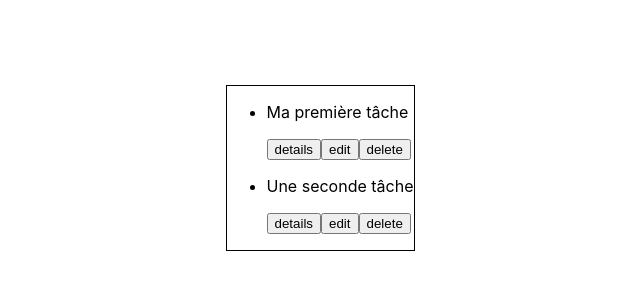
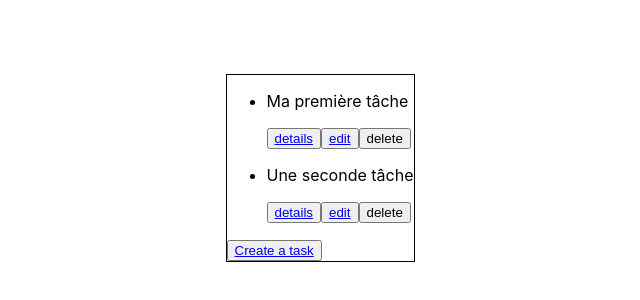
Before and after one commit to younessbennaj/todo-project, a React (Create React App) app: page / in a window 1280 px wide. Shown: the part 232-532 px from the top of the page, without its empty margins (320-960 px from the left). Built offline with nearby package versions, Linux system fonts and the light colour scheme.

Commit message:
get the current task depending on the task id presents in the route url path

```diff
--- a/src/App.js
+++ b/src/App.js
@@ -7,7 +7,8 @@ import {
   BrowserRouter as Router,
   Switch,
   Route,
-  Link
+  Link,
+  useParams
 } from "react-router-dom";
 
 //Import components here
@@ -52,8 +53,8 @@ const Task = ({ taskId, title }) => {
     <li>
       <div>
         <p>{title}</p>
-        <button>details</button>
-        <button>edit</button>
+        <button><Link to={`/task/${taskId}`} >details</Link></button>
+        <button><Link to={`/submit/${taskId}`}>edit</Link></button>
         <button onClick={() => handleDelete(taskId)}>delete</button>
       </div>
     </li>
@@ -67,6 +68,7 @@ const Task = ({ taskId, title }) => {
 */
 const TaskList = ({ tasks }) => {
   return (
+    <div>
       <ul>
         {tasks.map(task => {
           return (
@@ -74,6 +76,8 @@ const TaskList = ({ tasks }) => {
           )
         })}
       </ul>
+      <button><Link to={`/submit`}>Create a task</Link></button>
+    </div>
   )
 }
 
@@ -82,7 +86,14 @@ const TaskList = ({ tasks }) => {
   Affiche les attributs d'une tâche.
 
 */
-const TaskDetails = ({ task }) => {
+const TaskDetails = () => {
+  //Je récupère de l'Id dans la route
+  let { taskId } = useParams();
+  //Je récupère la tâche qui correspond à cet ID
+  const task = useTasksState().find(task => {
+    return task._id === taskId;
+  });
+
   return (
     <div>
       <p>{task.title}</p>
@@ -91,6 +102,7 @@ const TaskDetails = ({ task }) => {
       <p>{task.createdAt}</p>
       <p>{task.modfiedAt}</p>
       <p>{task.archivedAt}</p>
+      <Link to="/">Previous</Link>
     </div>
   )
 }
@@ -116,12 +128,16 @@ function App() {
           <Route path="/" exact>
             <TaskList tasks={tasks} />
           </Route>
-          <Route path="/task" exact>
-            <TaskDetails task={tasks[0]} />
+          <Route path="/task/:taskId" exact>
+            <TaskDetails />
+          </Route>
+          <Route path="/submit/:taskId" exact>
+            <TaskForm />
           </Route>
           <Route path="/submit" exact>
-            <TaskForm task={tasks[0]} />
+            <TaskForm />
           </Route>
+
           {/* <Route path="/" exact>
         <TaskForm />
         </Route> */}
--- a/src/components/TaskForm.js
+++ b/src/components/TaskForm.js
@@ -1,5 +1,11 @@
 import React, { useState } from 'react';
 import moment from "moment";
+
+//REACT ROUTER
+import {
+    Link,
+    useParams
+} from "react-router-dom";
 
 //Utils
 
@@ -7,7 +13,7 @@ import moment from "moment";
 import { ID } from "../utils/id";
 
 //State management
-import { useTasksDispatch } from "../tasks-context";
+import { useTasksState, useTasksDispatch } from "../tasks-context";
 
 /*
 
@@ -20,7 +26,13 @@ import { useTasksDispatch } from "../tasks-context";
 
 */
 
-const TaskForm = ({ task }) => {
+const TaskForm = () => {
+    //Je récupère de l'Id dans la route
+    let { taskId } = useParams();
+    //Je récupère la tâche qui correspond à cet ID
+    const task = useTasksState().find(task => {
+        return task._id === taskId;
+    });
     //Permet de récupérer la fonction de dispatch pour dispatcher une action à notre reducteur
     const dispatch = useTasksDispatch();
 
```
Lines whose indentation alone changed are shown as unchanged.
